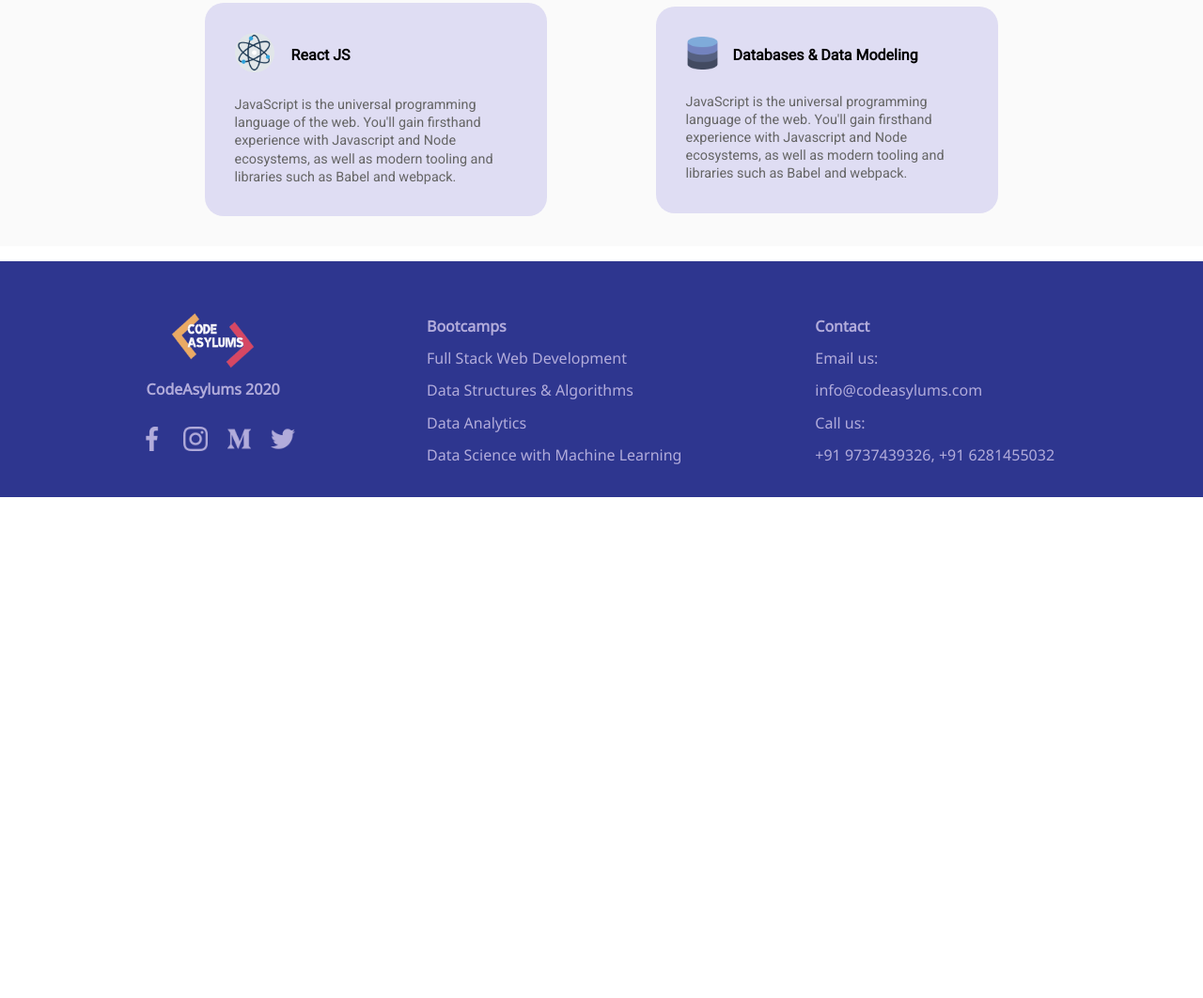
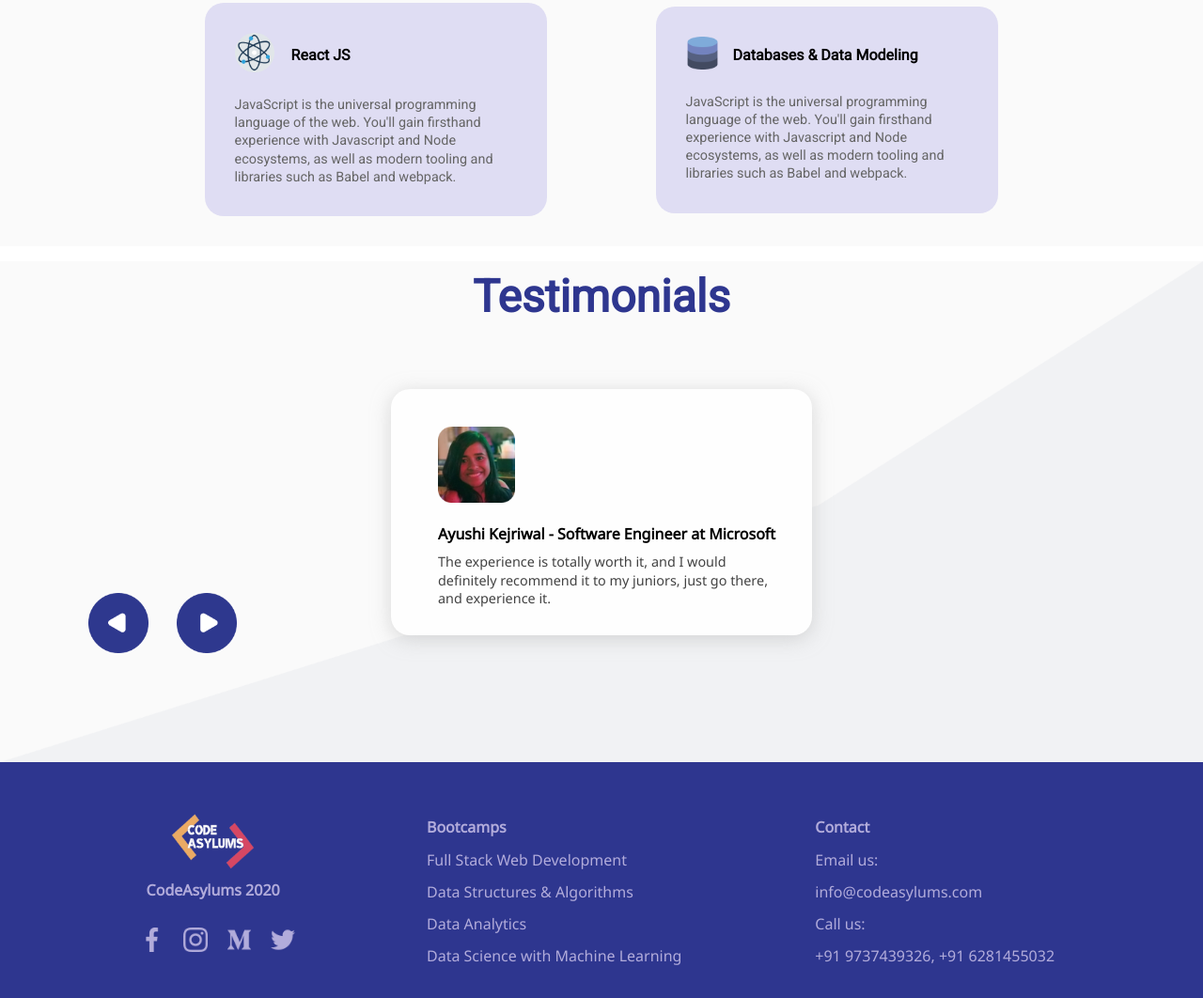
Before and after one commit to shades-7/CodeAsylumWebsite, a Gatsby site: page /Fullstack/fullstack in a window 1280 px wide. Shown: the part 1726-2788 px from the top of the page at 94% size. Before the commit the page ends 2255 px from the top, so only its background shows below. Built offline with nearby package versions, Linux system fonts and the light colour scheme; Gatsby itself is replaced by a stand-in of ours.

Commit message:
added testimonial section

```diff
--- a/src/pages/Fullstack/fullstack.js
+++ b/src/pages/Fullstack/fullstack.js
@@ -5,6 +5,7 @@ import NavBar from '../../components/Common/NavBar/navbar'
 import Landing from '../../components/Courses/Landing/landing'
 import Overview from '../../components/Courses/Overview/overview'
 import CourseDetail from '../../components/Courses/CourseDetail/course'
+import Testimonials from '../../components/Home/Testimonial/testimonials'
 import Footer from '../../components/Common/Footer/footer'
 
 const fullstack =() =>{
@@ -16,6 +17,7 @@ const fullstack =() =>{
             </div>
             <Overview />
             <CourseDetail />
+            <Testimonials />
             <Footer />
 
         </React.Fragment>
```
